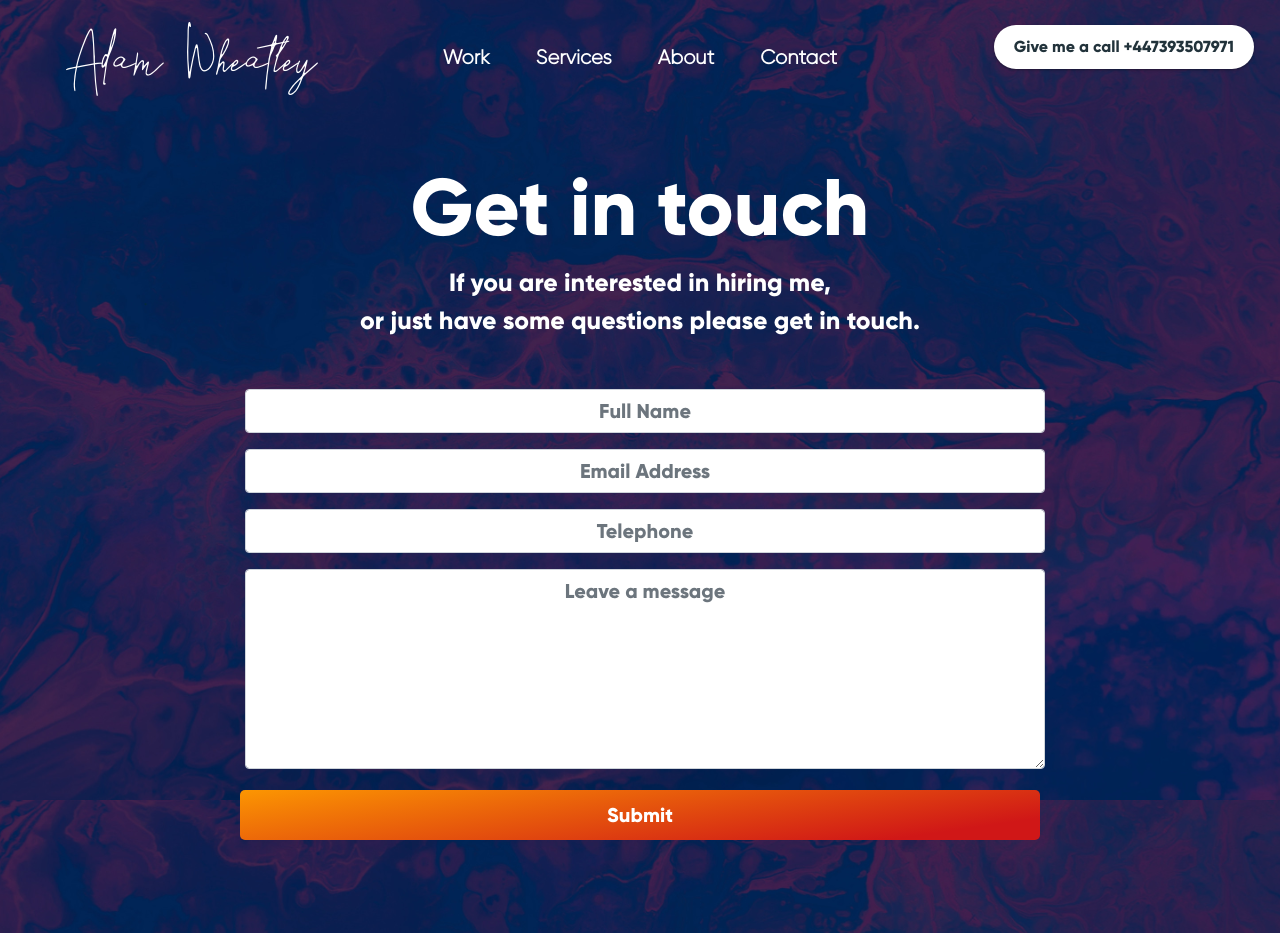
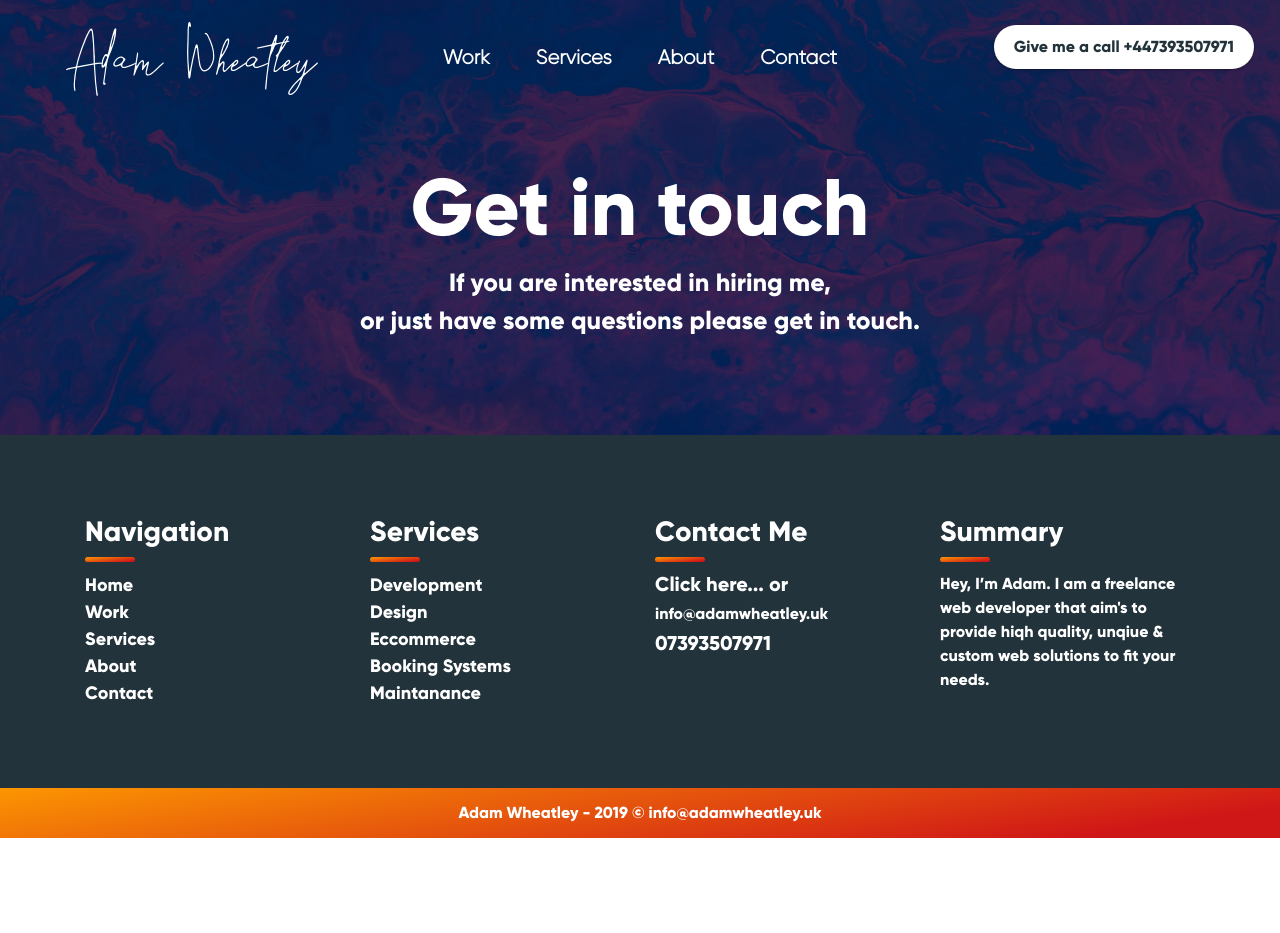
Before and after one commit to adam-wheatley/adamw, a Gatsby site: page /contact in a window 1280 px wide. Shown: the top 933 px of the page. After the commit the page ends 838 px from the top, so only its background shows below. Built offline with nearby package versions, Linux system fonts and the light colour scheme; Gatsby itself is replaced by a stand-in of ours.

Commit message:
Remove Contact Form

```diff
--- a/src/components/Contact/Header/index.js
+++ b/src/components/Contact/Header/index.js
@@ -6,52 +6,10 @@ const ContactHeader = () => {
     <div className="contact-header">
       <div className="contact-header__header">
         <h1 className="contact-header__header-title">Get in touch</h1>
-        <p className="contact-header__header-description">
-          If you are interested in hiring me, <br />
-          or just have some questions please get in touch.
-        </p>
-          <form
-            className="contact-header__form"
-            name="contact"
-            method="POST"
-            data-netlify="true"
-          >
-            <div className="form-group">
-              <input
-                type="text"
-                className="form-control contact-header__form-control"
-                name="name"
-                placeholder="Full Name"
-              />
-            </div>
-            <div className="form-group">
-              <input
-                type="email"
-                className="form-control contact-header__form-control"
-                name="email"
-                placeholder="Email Address"
-              />
-            </div>
-            <div className="form-group">
-              <input
-                type="text"
-                className="form-control contact-header__form-control"
-                name="telephpne"
-                placeholder="Telephone"
-              />
-            </div>
-            <div className="form-group">
-              <textarea
-                type="text"
-                className="form-control contact-header__form-control"
-                name="message"
-                placeholder="Leave a message"
-              />
-            </div>
-            <button type="submit" className="contact-header__form-btn">
-              Submit
-            </button>
-          </form>
+          <p className="contact-header__header-description">
+            If you are interested in hiring me, <br />
+            or just have some questions please get in touch.
+          </p>
         </div>
       </div>
   )
```
